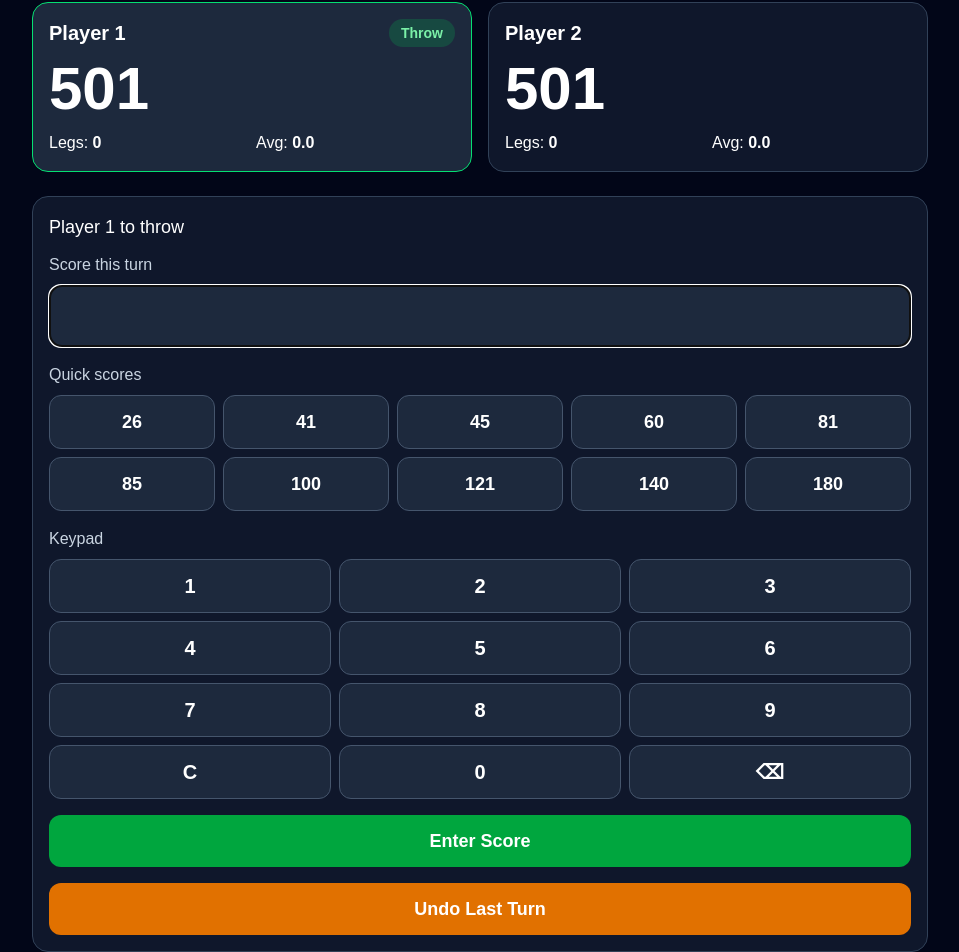
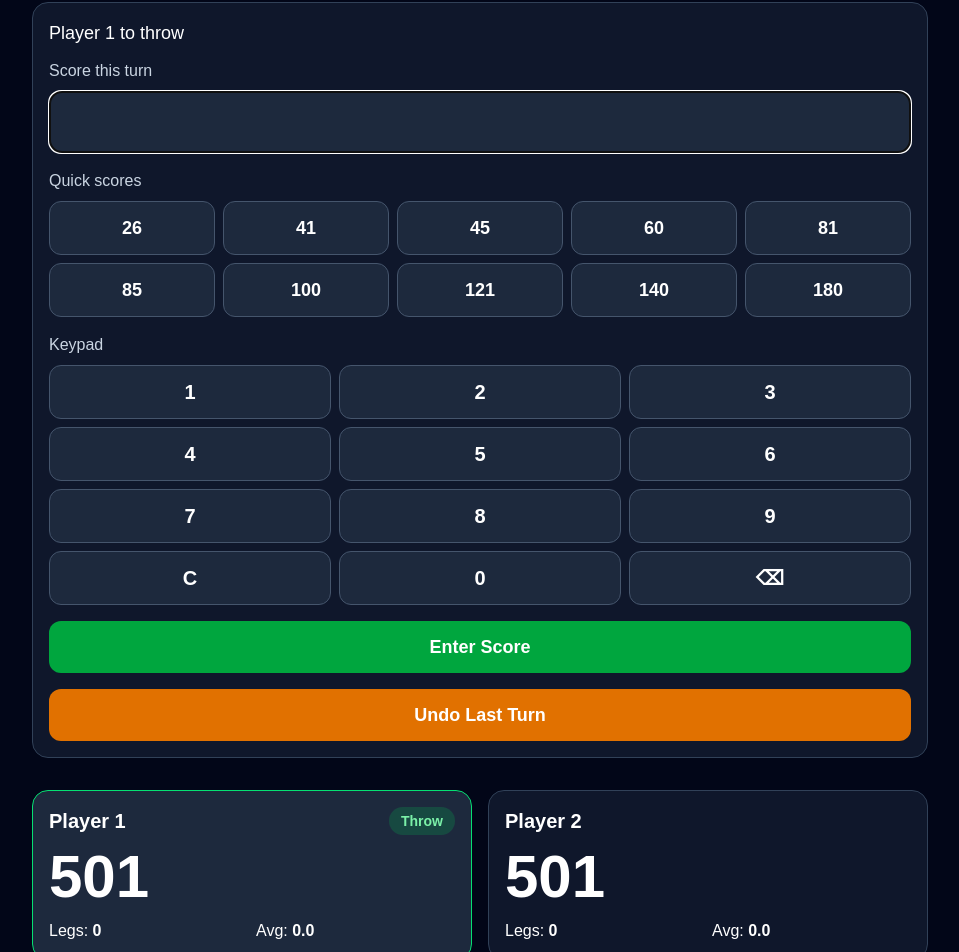
Before and after one commit to bclark303/dart-scorekeeper, a Next.js app: page / in a window 1280 px wide. Shown: the part 356-1308 px from the top of the page, without its empty margins (160-1119 px from the left). Built offline with nearby package versions, Linux system fonts and the light colour scheme.

Commit message:
Reorder compact score tab layout

```diff
--- a/app/page.tsx
+++ b/app/page.tsx
@@ -57,8 +57,7 @@ export default function Home() {
   // Uneven-team rotation settings.
   // Independent mode lets each side rotate through only its listed members.
   // Dummy mode pads the shorter side with automatic-score missing-player slots.
-  const [rotationMode, setRotationMode] =
-    useState<RotationMode>("independent");
+  const [rotationMode, setRotationMode] = useState<RotationMode>("independent");
 
   const [dummyScore, setDummyScore] = useState(0);
 
@@ -73,10 +72,8 @@ export default function Home() {
   const [playerTwoName, setPlayerTwoName] = useState("Player 2");
   const [teamOneName, setTeamOneName] = useState("Team 1");
   const [teamTwoName, setTeamTwoName] = useState("Team 2");
-  const [teamOnePlayerTwoName, setTeamOnePlayerTwoName] =
-    useState("Player 1B");
-  const [teamTwoPlayerTwoName, setTeamTwoPlayerTwoName] =
-    useState("Player 2B");
+  const [teamOnePlayerTwoName, setTeamOnePlayerTwoName] = useState("Player 1B");
+  const [teamTwoPlayerTwoName, setTeamTwoPlayerTwoName] = useState("Player 2B");
 
   // Current setup member names.
   // These arrays are now the main source for creating singles, doubles,
@@ -1038,6 +1035,56 @@ export default function Home() {
     setScoreInput("");
     setMessage(`Undid ${lastTurn.playerName}'s last turn.`);
   }
+
+  function renderScoreCards() {
+    return (
+      <section className="grid grid-cols-1 sm:grid-cols-2 gap-4 mb-6">
+        {sides.map((side, index) => (
+          <PlayerCard
+            key={side.id}
+            player={side}
+            isCurrentPlayer={index === currentSideIndex}
+            isLegComplete={isLegComplete}
+            isMatchComplete={isMatchComplete}
+            finishRule={finishRule}
+            stats={getPlayerStats(side.id)}
+            compact={scoreLayout === "compact"}
+          />
+        ))}
+      </section>
+    );
+  }
+
+  function renderScoreEntry() {
+    return (
+      <ScoreEntry
+        message={message}
+        scoreInput={scoreInput}
+        compact={scoreLayout === "compact"}
+        setScoreInput={setScoreInput}
+        submitScore={submitScore}
+        undoLastTurn={undoLastTurn}
+        startNextLeg={startNextLeg}
+        confirmDoubleOut={confirmDoubleOut}
+        confirmCheckoutDartsUsed={confirmCheckoutDartsUsed}
+        appendScoreDigit={appendScoreDigit}
+        backspaceScoreInput={backspaceScoreInput}
+        setQuickScore={setQuickScore}
+        pendingCheckoutTurn={pendingCheckoutTurn}
+        pendingDartsUsedTurn={pendingDartsUsedTurn}
+        isLegComplete={isLegComplete}
+        isMatchComplete={isMatchComplete}
+        quickScores={quickScores}
+        keypadButtons={keypadButtons}
+        replayMatch={handleReplayMatch}
+        newGameSetup={handleNewGameSetup}
+        viewFinishedGame={handleViewFinishedGame}
+        isCurrentThrowerDummy={isCurrentThrowerDummy()}
+        dummyScore={dummyScore}
+        submitDummyScore={submitDummyScore}
+      />
+    );
+  }
   return (
     <main className="min-h-screen bg-slate-950 text-white p-6">
       <div className="mx-auto max-w-4xl">
@@ -1121,47 +1168,17 @@ export default function Home() {
               setScoreLayout={setScoreLayout}
             />
 
-            <section className="grid grid-cols-1 sm:grid-cols-2 gap-4 mb-6">
-              {sides.map((side, index) => (
-                <PlayerCard
-                  key={side.id}
-                  player={side}
-                  isCurrentPlayer={index === currentSideIndex}
-                  isLegComplete={isLegComplete}
-                  isMatchComplete={isMatchComplete}
-                  finishRule={finishRule}
-                  stats={getPlayerStats(side.id)}
-                  compact={scoreLayout === "compact"}
-                />
-              ))}
-            </section>
-
-            <ScoreEntry
-              message={message}
-              scoreInput={scoreInput}
-              compact={scoreLayout === "compact"}
-              setScoreInput={setScoreInput}
-              submitScore={submitScore}
-              undoLastTurn={undoLastTurn}
-              startNextLeg={startNextLeg}
-              confirmDoubleOut={confirmDoubleOut}
-              confirmCheckoutDartsUsed={confirmCheckoutDartsUsed}
-              appendScoreDigit={appendScoreDigit}
-              backspaceScoreInput={backspaceScoreInput}
-              setQuickScore={setQuickScore}
-              pendingCheckoutTurn={pendingCheckoutTurn}
-              pendingDartsUsedTurn={pendingDartsUsedTurn}
-              isLegComplete={isLegComplete}
-              isMatchComplete={isMatchComplete}
-              quickScores={quickScores}
-              keypadButtons={keypadButtons}
-              replayMatch={handleReplayMatch}
-              newGameSetup={handleNewGameSetup}
-              viewFinishedGame={handleViewFinishedGame}
-              isCurrentThrowerDummy={isCurrentThrowerDummy()}
-              dummyScore={dummyScore}
-              submitDummyScore={submitDummyScore}
-            />
+            {scoreLayout === "compact" ? (
+              <>
+                {renderScoreEntry()}
+                {renderScoreCards()}
+              </>
+            ) : (
+              <>
+                {renderScoreCards()}
+                {renderScoreEntry()}
+              </>
+            )}
           </>
         )}
 
```
